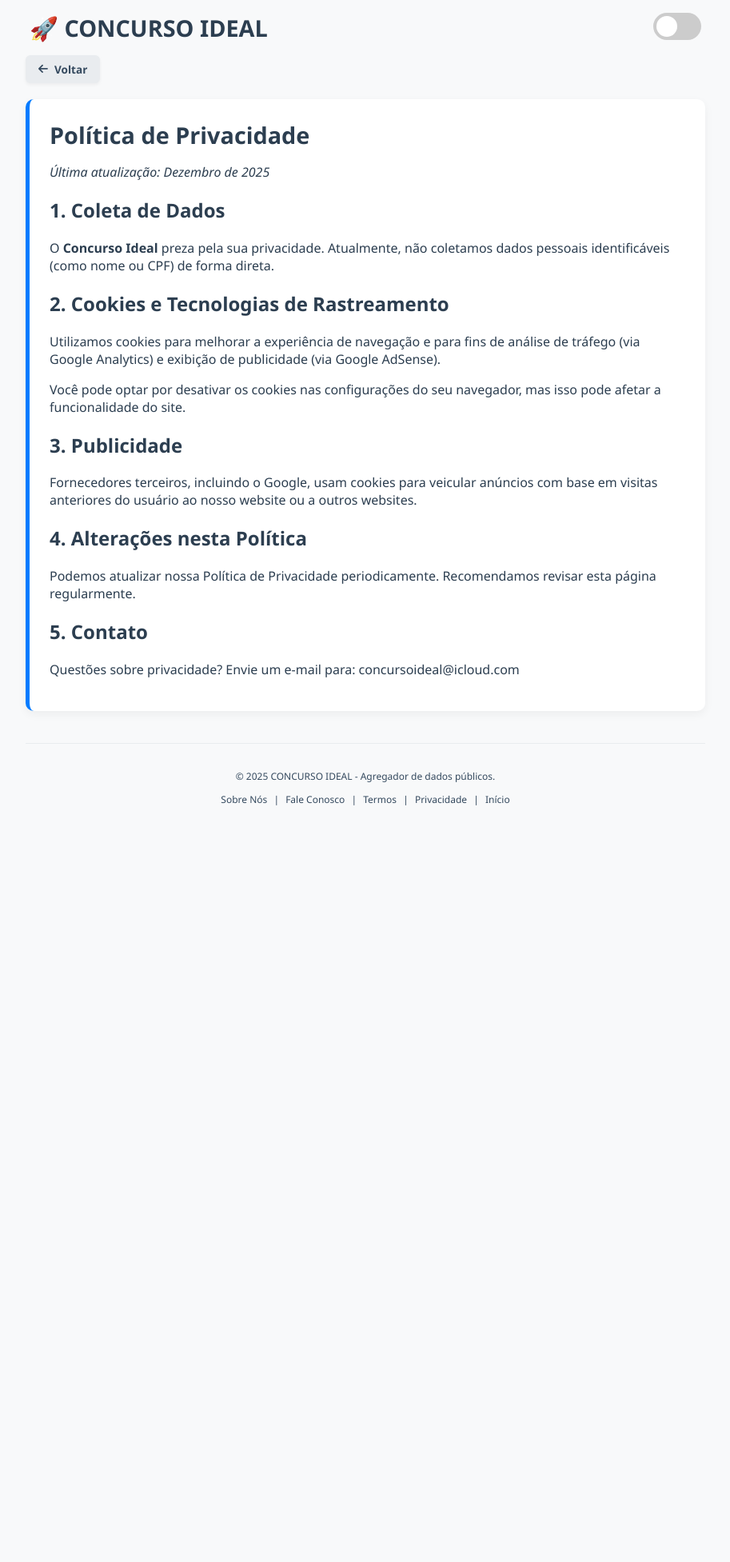
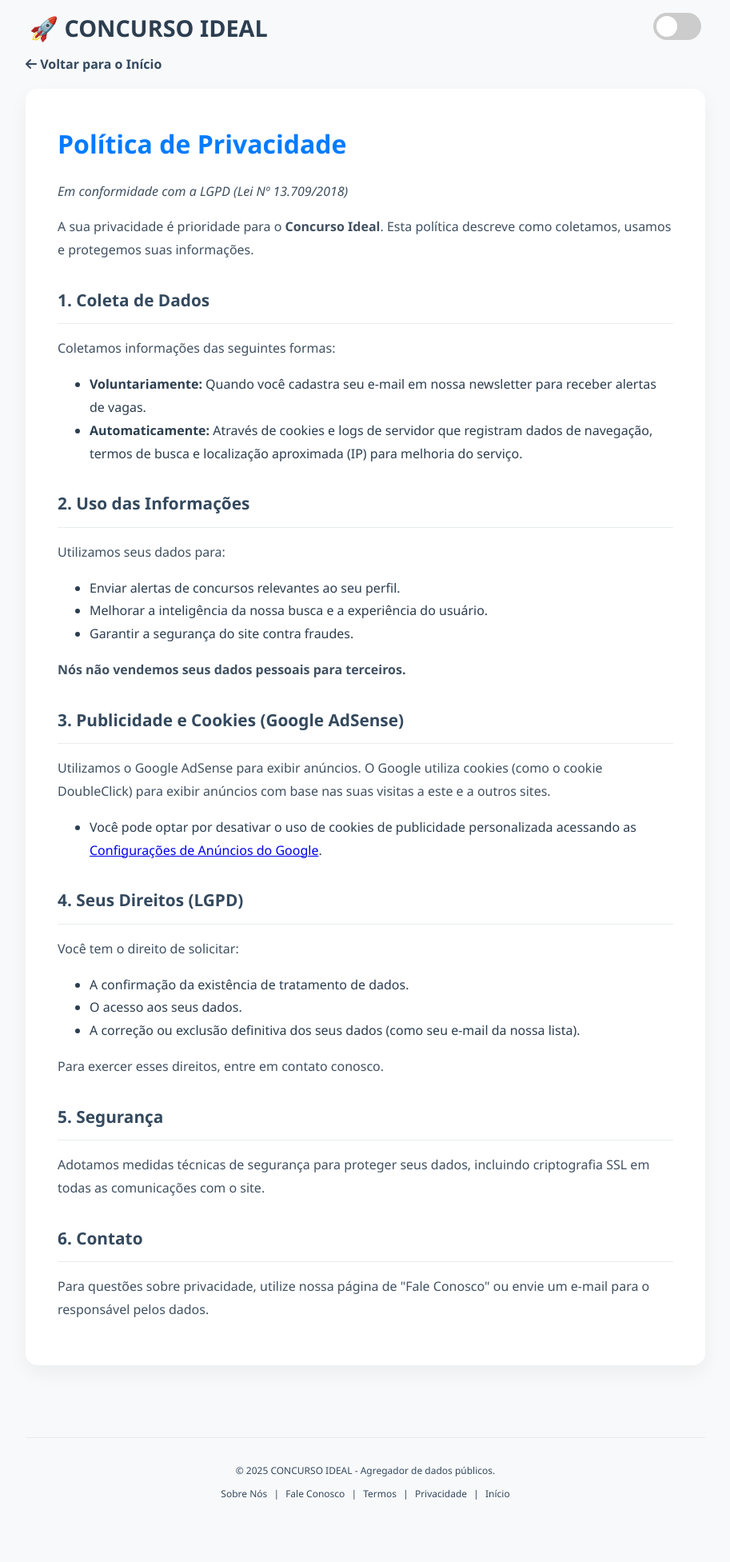
Before and after one commit to irislenisson/concurso-flask-app, a Flask app: page /privacidade in a window 1280 px wide. Shown: the whole page at 80% size, without its empty margins (183-1096 px from the left). Before the commit the page ends 1007 px from the top, so only its background shows below. Run offline with Flask 3, Linux system fonts and the light colour scheme.

Commit message:
Atualização termos e privacidade

```diff
--- a/templates/privacidade.html
+++ b/templates/privacidade.html
@@ -1,30 +1,98 @@
 {% extends "base.html" %}
 
-{% block title %}Política de Privacidade - Concurso Ideal{% endblock %}
+{% block title %}Política de Privacidade | CONCURSO IDEAL{% endblock %}
 
 {% block content %}
-    <a href="/" class="action-btn" style="background:var(--border-color); color:var(--text-secondary); margin-bottom:20px; text-decoration:none;">
-        <i class="fas fa-arrow-left"></i> Voltar
-    </a>
+<style>
+    .legal-container {
+        background: var(--bg-container);
+        border-radius: 15px;
+        box-shadow: 0 10px 25px var(--card-shadow);
+        padding: 40px;
+        color: var(--text-primary);
+        line-height: 1.8;
+    }
+    .legal-container h1 {
+        color: var(--primary-color);
+        font-size: 2rem;
+        margin-bottom: 10px;
+        text-align: left;
+    }
+    .legal-container h2 {
+        color: var(--text-secondary);
+        font-size: 1.3rem;
+        margin-top: 30px;
+        margin-bottom: 15px;
+        border-bottom: 1px solid var(--border-color);
+        padding-bottom: 10px;
+    }
+    .legal-container p {
+        color: var(--text-primary);
+        font-size: 1rem;
+        margin-bottom: 15px;
+        opacity: 0.9;
+    }
+    .legal-meta {
+        font-size: 0.9em;
+        color: var(--text-secondary);
+        margin-bottom: 30px;
+        font-style: italic;
+    }
+    .btn-back {
+        display: inline-block;
+        margin-bottom: 20px;
+        color: var(--text-secondary);
+        text-decoration: none;
+        font-weight: 600;
+    }
+    .btn-back:hover { color: var(--primary-color); }
+</style>
 
-    <div class="concurso-card">
+<div class="container">
+    <a href="/" class="btn-back"><i class="fas fa-arrow-left"></i> Voltar para o Início</a>
+
+    <div class="legal-container">
         <h1>Política de Privacidade</h1>
-        <p><em>Última atualização: Dezembro de 2025</em></p>
+        <p class="legal-meta">Em conformidade com a LGPD (Lei Nº 13.709/2018)</p>
+
+        <p>A sua privacidade é prioridade para o <strong>Concurso Ideal</strong>. Esta política descreve como coletamos, usamos e protegemos suas informações.</p>
 
         <h2>1. Coleta de Dados</h2>
-        <p>O <strong>Concurso Ideal</strong> preza pela sua privacidade. Atualmente, não coletamos dados pessoais identificáveis (como nome ou CPF) de forma direta.</p>
+        <p>Coletamos informações das seguintes formas:</p>
+        <ul>
+            <li><strong>Voluntariamente:</strong> Quando você cadastra seu e-mail em nossa newsletter para receber alertas de vagas.</li>
+            <li><strong>Automaticamente:</strong> Através de cookies e logs de servidor que registram dados de navegação, termos de busca e localização aproximada (IP) para melhoria do serviço.</li>
+        </ul>
 
-        <h2>2. Cookies e Tecnologias de Rastreamento</h2>
-        <p>Utilizamos cookies para melhorar a experiência de navegação e para fins de análise de tráfego (via Google Analytics) e exibição de publicidade (via Google AdSense).</p>
-        <p>Você pode optar por desativar os cookies nas configurações do seu navegador, mas isso pode afetar a funcionalidade do site.</p>
+        <h2>2. Uso das Informações</h2>
+        <p>Utilizamos seus dados para:</p>
+        <ul>
+            <li>Enviar alertas de concursos relevantes ao seu perfil.</li>
+            <li>Melhorar a inteligência da nossa busca e a experiência do usuário.</li>
+            <li>Garantir a segurança do site contra fraudes.</li>
+        </ul>
+        <p><strong>Nós não vendemos seus dados pessoais para terceiros.</strong></p>
 
-        <h2>3. Publicidade</h2>
-        <p>Fornecedores terceiros, incluindo o Google, usam cookies para veicular anúncios com base em visitas anteriores do usuário ao nosso website ou a outros websites.</p>
+        <h2>3. Publicidade e Cookies (Google AdSense)</h2>
+        <p>Utilizamos o Google AdSense para exibir anúncios. O Google utiliza cookies (como o cookie DoubleClick) para exibir anúncios com base nas suas visitas a este e a outros sites.</p>
+        <ul>
+            <li>Você pode optar por desativar o uso de cookies de publicidade personalizada acessando as <a href="https://www.google.com/settings/ads" target="_blank">Configurações de Anúncios do Google</a>.</li>
+        </ul>
 
-        <h2>4. Alterações nesta Política</h2>
-        <p>Podemos atualizar nossa Política de Privacidade periodicamente. Recomendamos revisar esta página regularmente.</p>
+        <h2>4. Seus Direitos (LGPD)</h2>
+        <p>Você tem o direito de solicitar:</p>
+        <ul>
+            <li>A confirmação da existência de tratamento de dados.</li>
+            <li>O acesso aos seus dados.</li>
+            <li>A correção ou exclusão definitiva dos seus dados (como seu e-mail da nossa lista).</li>
+        </ul>
+        <p>Para exercer esses direitos, entre em contato conosco.</p>
 
-        <h2>5. Contato</h2>
-        <p>Questões sobre privacidade? Envie um e-mail para: concursoideal@icloud.com</p>
+        <h2>5. Segurança</h2>
+        <p>Adotamos medidas técnicas de segurança para proteger seus dados, incluindo criptografia SSL em todas as comunicações com o site.</p>
+
+        <h2>6. Contato</h2>
+        <p>Para questões sobre privacidade, utilize nossa página de "Fale Conosco" ou envie um e-mail para o responsável pelos dados.</p>
     </div>
+</div>
 {% endblock %}
```
Also changed, not shown: templates/termos.html (+75 -16 lines).
